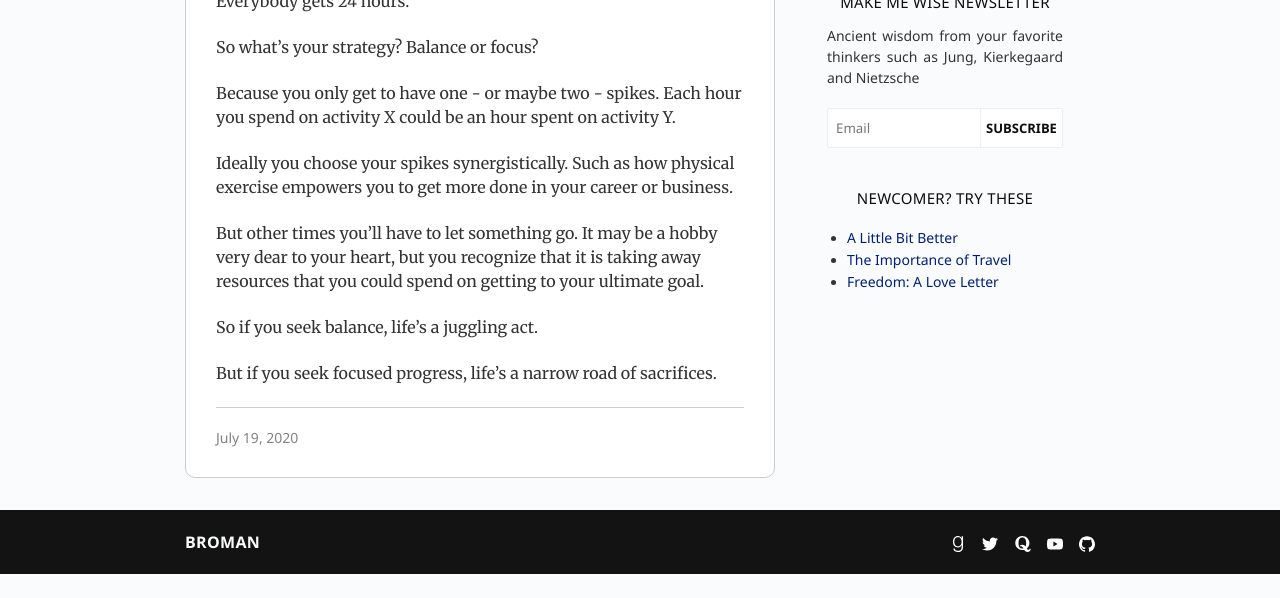
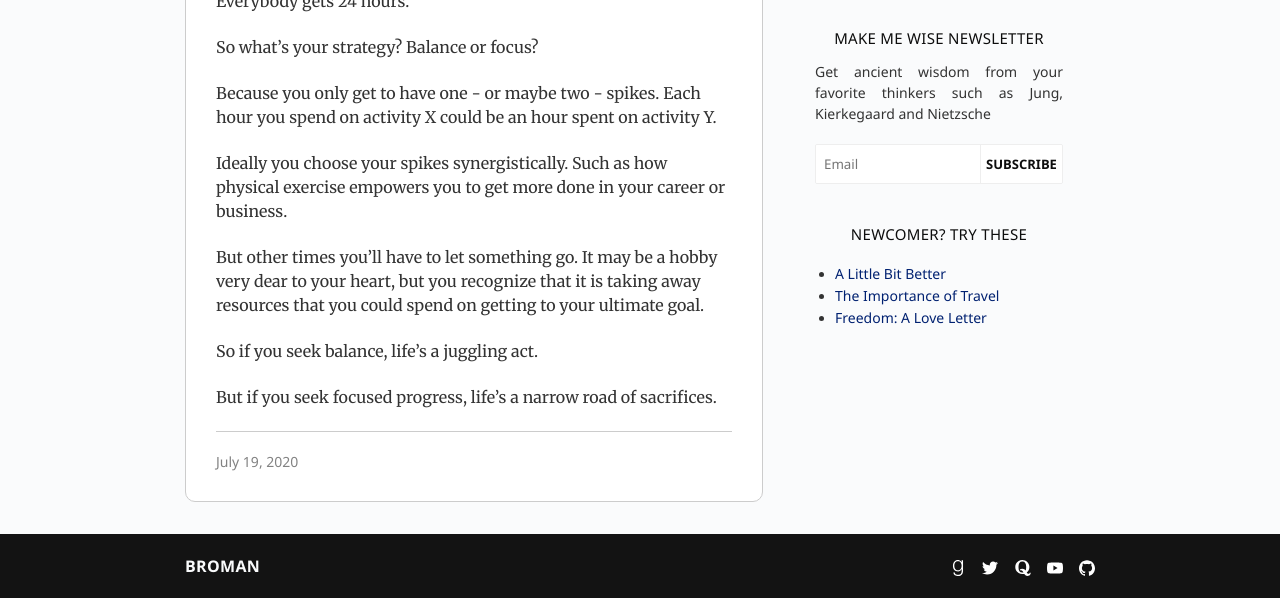
Before and after one commit to gdbroman/broman.blog, a Jekyll site: the page built from _posts/2020-07-19-life-a-juggling-act.md, in a window 1280 px wide, cut to the strip 862-1460 px from the top of the page. Built offline with Jekyll 4.4.1, drawn with Linux system fonts in a browser that asks for light colours; before the commit the page ends 1436 px from its top, so only the background shows below that.

Commit message:
responsiveness

```diff
--- a/_includes/sidebar.html
+++ b/_includes/sidebar.html
@@ -22,7 +22,7 @@
 <div class="widget newsletter">
     <div class="container">
         <h3>Make Me Wise Newsletter</h3>
-        <p>Ancient wisdom from your favorite thinkers such as Jung, Kierkegaard and Nietzsche</p>
+        <p>Get ancient wisdom from your favorite thinkers such as Jung, Kierkegaard and Nietzsche</p>
         <!-- Begin Mailchimp Signup Form -->
         <div id="mc_embed_signup">
             <form action="https://app.us8.list-manage.com/subscribe/post?u=d851867d34794042763eb3505&amp;id=658d87ac3d" method="post" id="mc-embedded-subscribe-form" name="mc-embedded-subscribe-form" class="validate" target="_blank" novalidate>
--- a/_sass/main.scss
+++ b/_sass/main.scss
@@ -94,7 +94,7 @@
     }
     aside {
         display: inline-block;
-        max-width: 300px;
+        max-width: 312px;
         min-width: 300px;
         margin-left: 20px;
         padding:32px 32px 0 32px;
@@ -111,6 +111,7 @@
             font-weight: 400;
             color:$black_light;
             text-align: justify;
+            margin-bottom:12px;
         }
         li {
             font-size: 14px;
--- a/assets/css/styles.scss
+++ b/assets/css/styles.scss
@@ -360,10 +360,10 @@
             font-size: 24px;
         }
         h2 {
-            font-size: 22px;
+            font-size: 20px;
         }
         h3 {
-            font-size: 20px;
+            font-size: 18px;
         }
     }
     article.entry {
```
